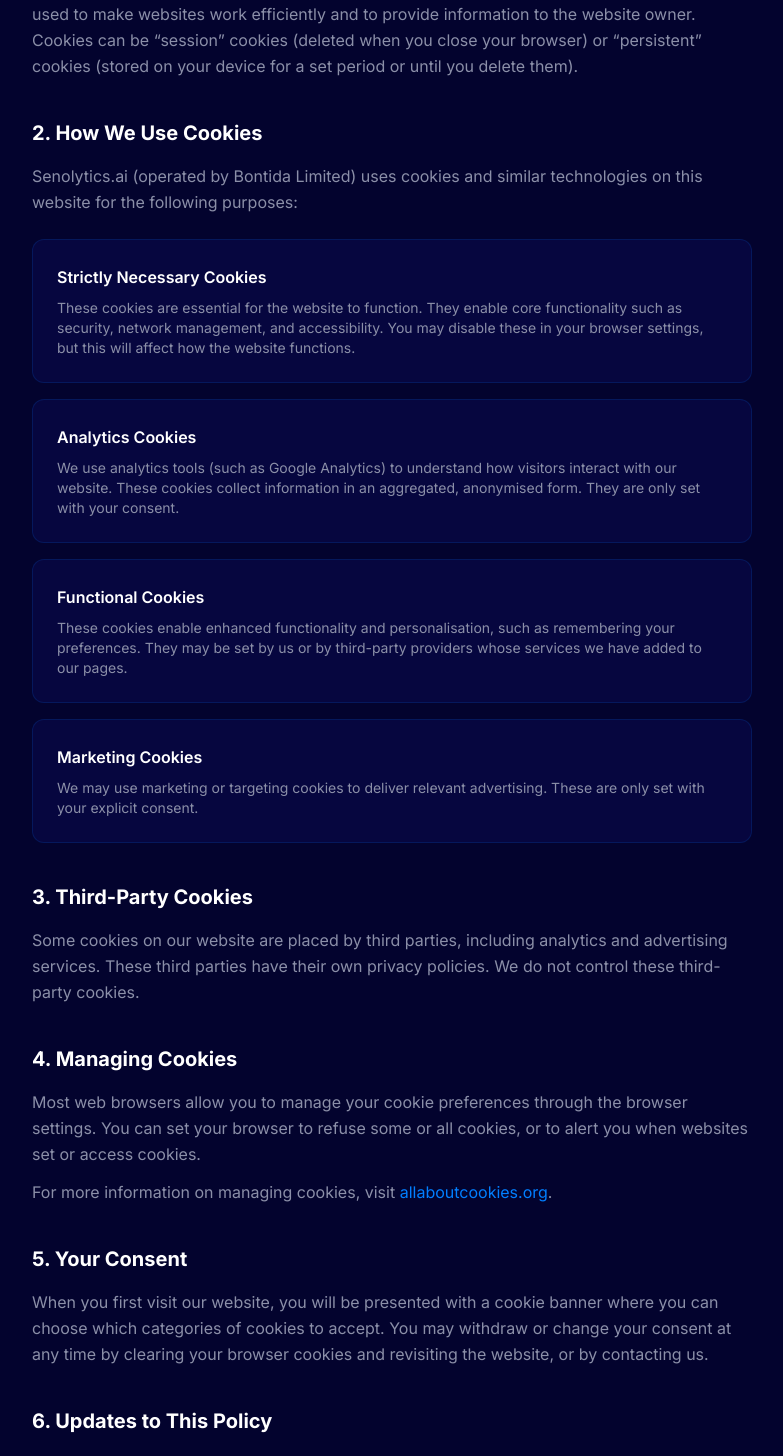
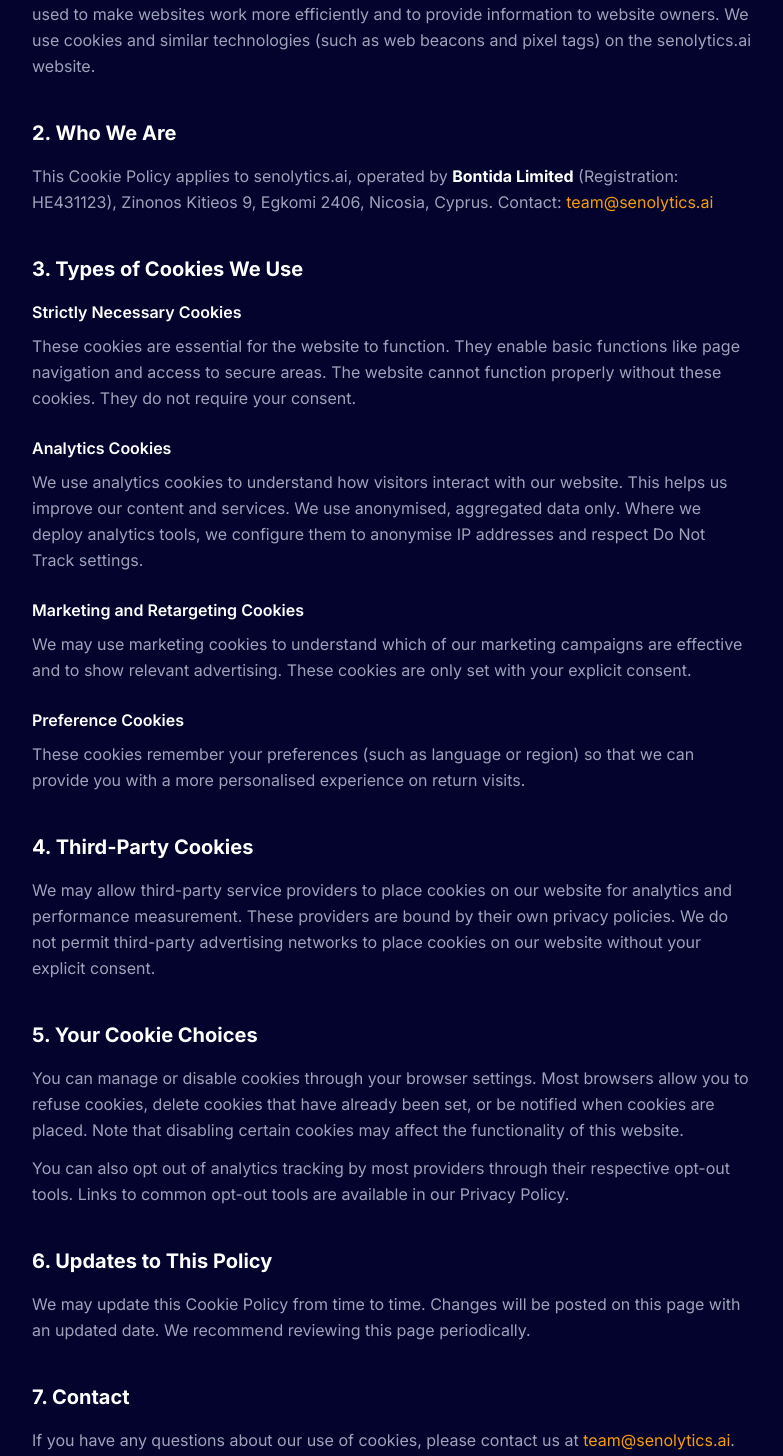
Before and after one commit to akermanai/senolytics-web, a Next.js app: page /cookie-policy in a window 1280 px wide. Shown: the part 361-1817 px from the top of the page, without its empty margins (248-1031 px from the left). Built offline with nearby package versions, Linux system fonts and the light colour scheme.

Commit message:
design: cookie policy amber links, expanded content

```diff
--- a/app/cookie-policy/page.tsx
+++ b/app/cookie-policy/page.tsx
@@ -7,69 +7,59 @@ export default function CookiePolicyPage() {
   return (
     <section className="bg-[#03032e] pt-32 pb-24 min-h-screen">
       <div className="max-w-3xl mx-auto px-6">
-        <span className="label block mb-4">Legal</span>
-        <h1 className="heading-lg mb-3">Cookie Policy</h1>
-        <p className="text-[#8b8fa8] mb-12">Last updated: January 2024</p>
-        <div className="space-y-10 text-[#8b8fa8] leading-relaxed">
-
+        <span className="text-[#f59e0b] text-xs font-bold uppercase tracking-[0.15em] block mb-4">Legal</span>
+        <h1 className="text-4xl md:text-5xl font-black text-white leading-tight mb-3">Cookie Policy</h1>
+        <p className="text-[#9ca3b8] mb-12">Last updated: January 2024</p>
+        <div className="space-y-10 text-[#9ca3b8] leading-relaxed">
           <div>
             <h2 className="text-white font-bold text-xl mb-4">1. What Are Cookies</h2>
-            <p>Cookies are small text files placed on your device when you visit a website. They are widely used to make websites work efficiently and to provide information to the website owner. Cookies can be &ldquo;session&rdquo; cookies (deleted when you close your browser) or &ldquo;persistent&rdquo; cookies (stored on your device for a set period or until you delete them).</p>
+            <p>Cookies are small text files placed on your device when you visit a website. They are widely used to make websites work more efficiently and to provide information to website owners. We use cookies and similar technologies (such as web beacons and pixel tags) on the senolytics.ai website.</p>
           </div>
-
           <div>
-            <h2 className="text-white font-bold text-xl mb-4">2. How We Use Cookies</h2>
-            <p>Senolytics.ai (operated by Bontida Limited) uses cookies and similar technologies on this website for the following purposes:</p>
-            <div className="mt-6 space-y-4">
-              <div className="bg-[#06063f] border border-[rgba(2,127,255,0.15)] rounded-xl p-6">
+            <h2 className="text-white font-bold text-xl mb-4">2. Who We Are</h2>
+            <p>This Cookie Policy applies to senolytics.ai, operated by <strong className="text-white">Bontida Limited</strong> (Registration: HE431123), Zinonos Kitieos 9, Egkomi 2406, Nicosia, Cyprus. Contact: <a href="mailto:team@senolytics.ai" className="text-[#f59e0b] hover:underline">team@senolytics.ai</a></p>
+          </div>
+          <div>
+            <h2 className="text-white font-bold text-xl mb-4">3. Types of Cookies We Use</h2>
+            <div className="space-y-6 mt-3">
+              <div>
                 <h3 className="text-white font-semibold mb-2">Strictly Necessary Cookies</h3>
-                <p className="text-sm">These cookies are essential for the website to function. They enable core functionality such as security, network management, and accessibility. You may disable these in your browser settings, but this will affect how the website functions.</p>
+                <p>These cookies are essential for the website to function. They enable basic functions like page navigation and access to secure areas. The website cannot function properly without these cookies. They do not require your consent.</p>
               </div>
-              <div className="bg-[#06063f] border border-[rgba(2,127,255,0.15)] rounded-xl p-6">
+              <div>
                 <h3 className="text-white font-semibold mb-2">Analytics Cookies</h3>
-                <p className="text-sm">We use analytics tools (such as Google Analytics) to understand how visitors interact with our website. These cookies collect information in an aggregated, anonymised form. They are only set with your consent.</p>
+                <p>We use analytics cookies to understand how visitors interact with our website. This helps us improve our content and services. We use anonymised, aggregated data only. Where we deploy analytics tools, we configure them to anonymise IP addresses and respect Do Not Track settings.</p>
               </div>
-              <div className="bg-[#06063f] border border-[rgba(2,127,255,0.15)] rounded-xl p-6">
-                <h3 className="text-white font-semibold mb-2">Functional Cookies</h3>
-                <p className="text-sm">These cookies enable enhanced functionality and personalisation, such as remembering your preferences. They may be set by us or by third-party providers whose services we have added to our pages.</p>
+              <div>
+                <h3 className="text-white font-semibold mb-2">Marketing and Retargeting Cookies</h3>
+                <p>We may use marketing cookies to understand which of our marketing campaigns are effective and to show relevant advertising. These cookies are only set with your explicit consent.</p>
               </div>
-              <div className="bg-[#06063f] border border-[rgba(2,127,255,0.15)] rounded-xl p-6">
-                <h3 className="text-white font-semibold mb-2">Marketing Cookies</h3>
-                <p className="text-sm">We may use marketing or targeting cookies to deliver relevant advertising. These are only set with your explicit consent.</p>
+              <div>
+                <h3 className="text-white font-semibold mb-2">Preference Cookies</h3>
+                <p>These cookies remember your preferences (such as language or region) so that we can provide you with a more personalised experience on return visits.</p>
               </div>
             </div>
           </div>
-
           <div>
-            <h2 className="text-white font-bold text-xl mb-4">3. Third-Party Cookies</h2>
-            <p>Some cookies on our website are placed by third parties, including analytics and advertising services. These third parties have their own privacy policies. We do not control these third-party cookies.</p>
+            <h2 className="text-white font-bold text-xl mb-4">4. Third-Party Cookies</h2>
+            <p>We may allow third-party service providers to place cookies on our website for analytics and performance measurement. These providers are bound by their own privacy policies. We do not permit third-party advertising networks to place cookies on our website without your explicit consent.</p>
           </div>
-
           <div>
-            <h2 className="text-white font-bold text-xl mb-4">4. Managing Cookies</h2>
-            <p>Most web browsers allow you to manage your cookie preferences through the browser settings. You can set your browser to refuse some or all cookies, or to alert you when websites set or access cookies.</p>
-            <p className="mt-3">For more information on managing cookies, visit <a href="https://www.allaboutcookies.org" target="_blank" rel="noopener noreferrer" className="text-[#027fff] hover:underline">allaboutcookies.org</a>.</p>
+            <h2 className="text-white font-bold text-xl mb-4">5. Your Cookie Choices</h2>
+            <p>You can manage or disable cookies through your browser settings. Most browsers allow you to refuse cookies, delete cookies that have already been set, or be notified when cookies are placed. Note that disabling certain cookies may affect the functionality of this website.</p>
+            <p className="mt-3">You can also opt out of analytics tracking by most providers through their respective opt-out tools. Links to common opt-out tools are available in our Privacy Policy.</p>
           </div>
-
-          <div>
-            <h2 className="text-white font-bold text-xl mb-4">5. Your Consent</h2>
-            <p>When you first visit our website, you will be presented with a cookie banner where you can choose which categories of cookies to accept. You may withdraw or change your consent at any time by clearing your browser cookies and revisiting the website, or by contacting us.</p>
-          </div>
-
           <div>
             <h2 className="text-white font-bold text-xl mb-4">6. Updates to This Policy</h2>
-            <p>We may update this Cookie Policy from time to time. Changes will be posted on this page with an updated date.</p>
+            <p>We may update this Cookie Policy from time to time. Changes will be posted on this page with an updated date. We recommend reviewing this page periodically.</p>
           </div>
-
           <div>
             <h2 className="text-white font-bold text-xl mb-4">7. Contact</h2>
-            <p>If you have any questions about our use of cookies, please contact us at <a href="mailto:team@senolytics.ai" className="text-[#027fff] hover:underline">team@senolytics.ai</a>.</p>
+            <p>If you have any questions about our use of cookies, please contact us at <a href="mailto:team@senolytics.ai" className="text-[#f59e0b] hover:underline">team@senolytics.ai</a>.</p>
           </div>
-
           <div className="border-t border-white/10 pt-8">
             <p><strong className="text-white">Bontida Limited</strong> (trading as Senolytics.ai)<br />Zinonos Kitieos 9, Egkomi 2406, Nicosia, Cyprus<br />Registration: HE431123</p>
           </div>
-
         </div>
       </div>
     </section>
```
